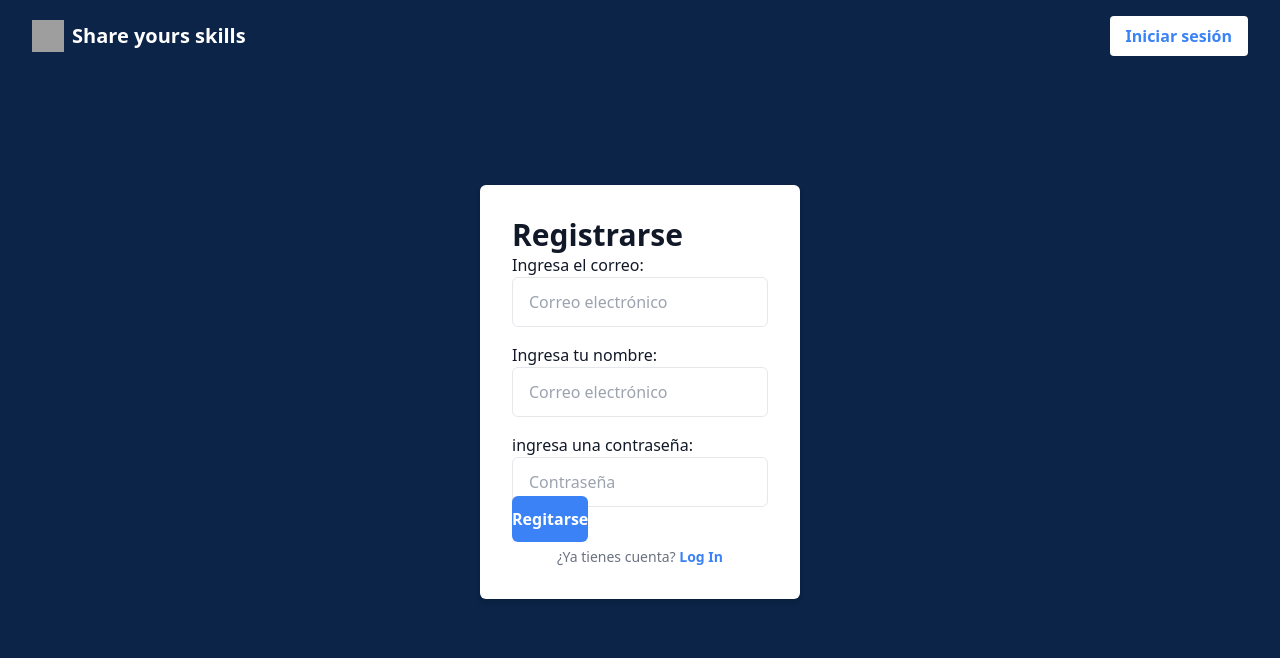
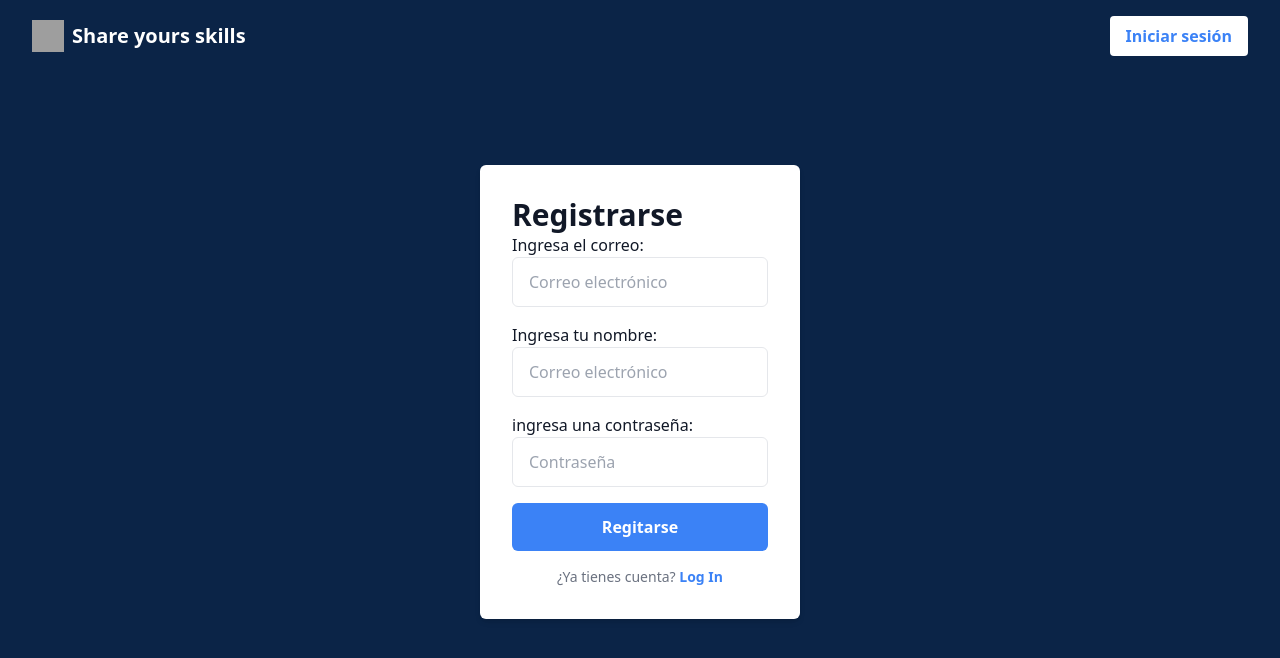
Before and after one commit to dayanMichelle/share-skills, a Next.js app: page /register in a window 1280 px wide. Shown: the top 658 px of the page. Built offline with nearby package versions, Linux system fonts and the light colour scheme; no server answers; grey boxes are pictures that could not be loaded.

Commit message:
registro form

```diff
--- a/src/components/register/RegisterForm.tsx
+++ b/src/components/register/RegisterForm.tsx
@@ -1,5 +1,8 @@
 "use client";
+import signUp from "@/firebase/auth/signup";
 import Link from "next/link";
+
+import { useRouter } from "next/router";
 import React, { useState } from "react";
 
 const RegisterForm = () => {
@@ -7,10 +10,20 @@ const RegisterForm = () => {
   const [name, setName] = useState("");
 
   const [password, setPassword] = useState("");
+  const router = useRouter();
+  const handleForm = async (e) => {
+    // Lógica para manejar el inicio de sesión
+    e.preventDefault();
 
-  const handleLogin = () => {
-    // Lógica para manejar el inicio de sesión
-    console.log("Iniciando sesión...");
+    const { result, error } = await signUp(email, password);
+
+    if (error) {
+      return console.log(error);
+    }
+
+    // else successful
+    console.log(result);
+    return router.push("/admin");
   };
   return (
     <div className="flex flex-col items-center justify-center h-screen">
@@ -21,7 +34,7 @@ const RegisterForm = () => {
         >
           Registrarse
         </Link>
-        <form className="space-y-4 text-gray-900">
+        <form onSubmit={handleForm} className="space-y-4 text-gray-900">
           <div>
             <label htmlFor="" className="">
               Ingresa el correo:
@@ -58,14 +71,12 @@ const RegisterForm = () => {
               onChange={(e) => setPassword(e.target.value)}
             />
           </div>
-          <Link
-            href="#"
-            type="button"
+          <button
+            type="submit"
             className="w-full text-center bg-blue-500 hover:bg-blue-600 text-white font-semibold py-3 rounded-md transition duration-200"
-            onClick={handleLogin}
           >
             Regitarse
-          </Link>
+          </button>
         </form>
         <p className="text-sm mt-4 text-center text-gray-500">
           ¿Ya tienes cuenta?{" "}
```
